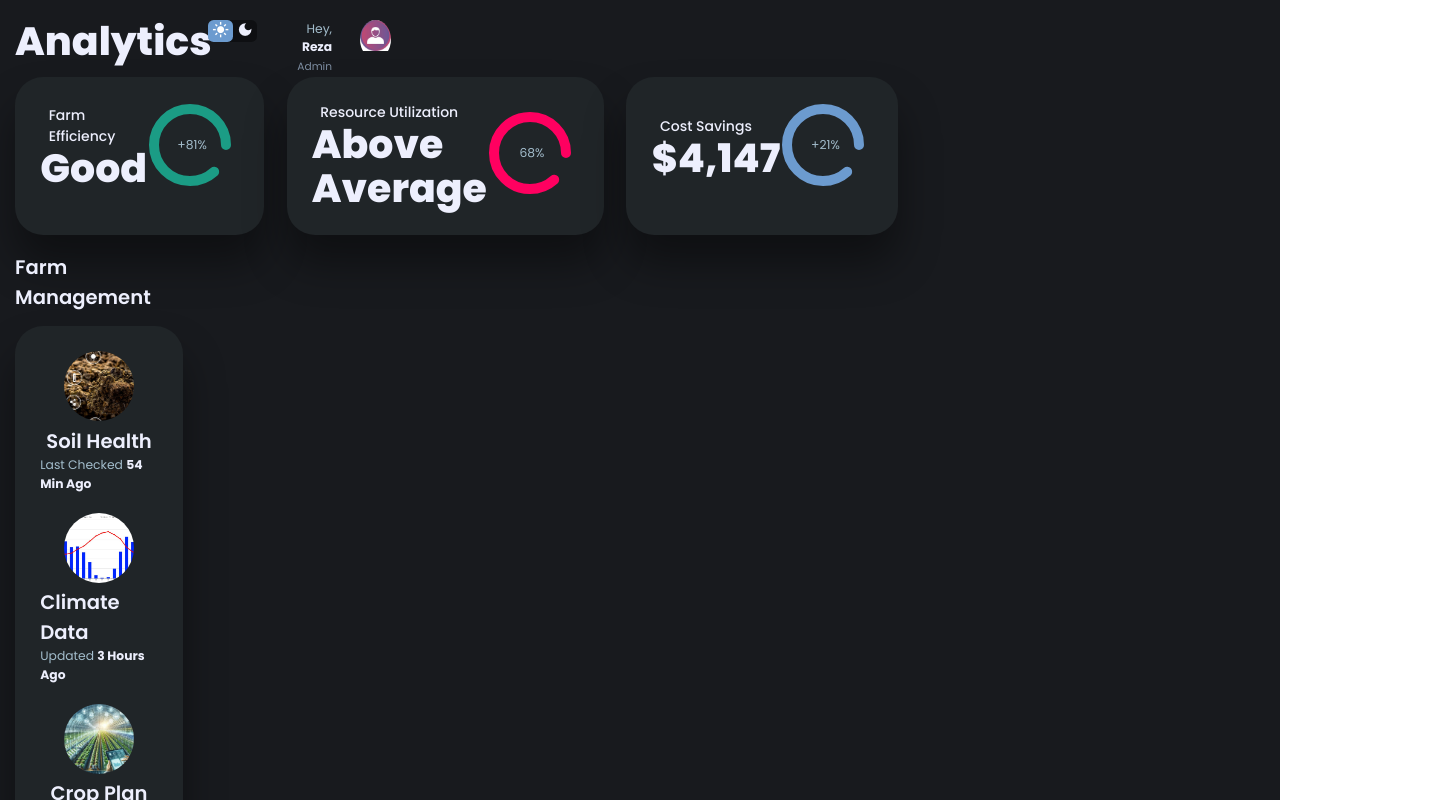
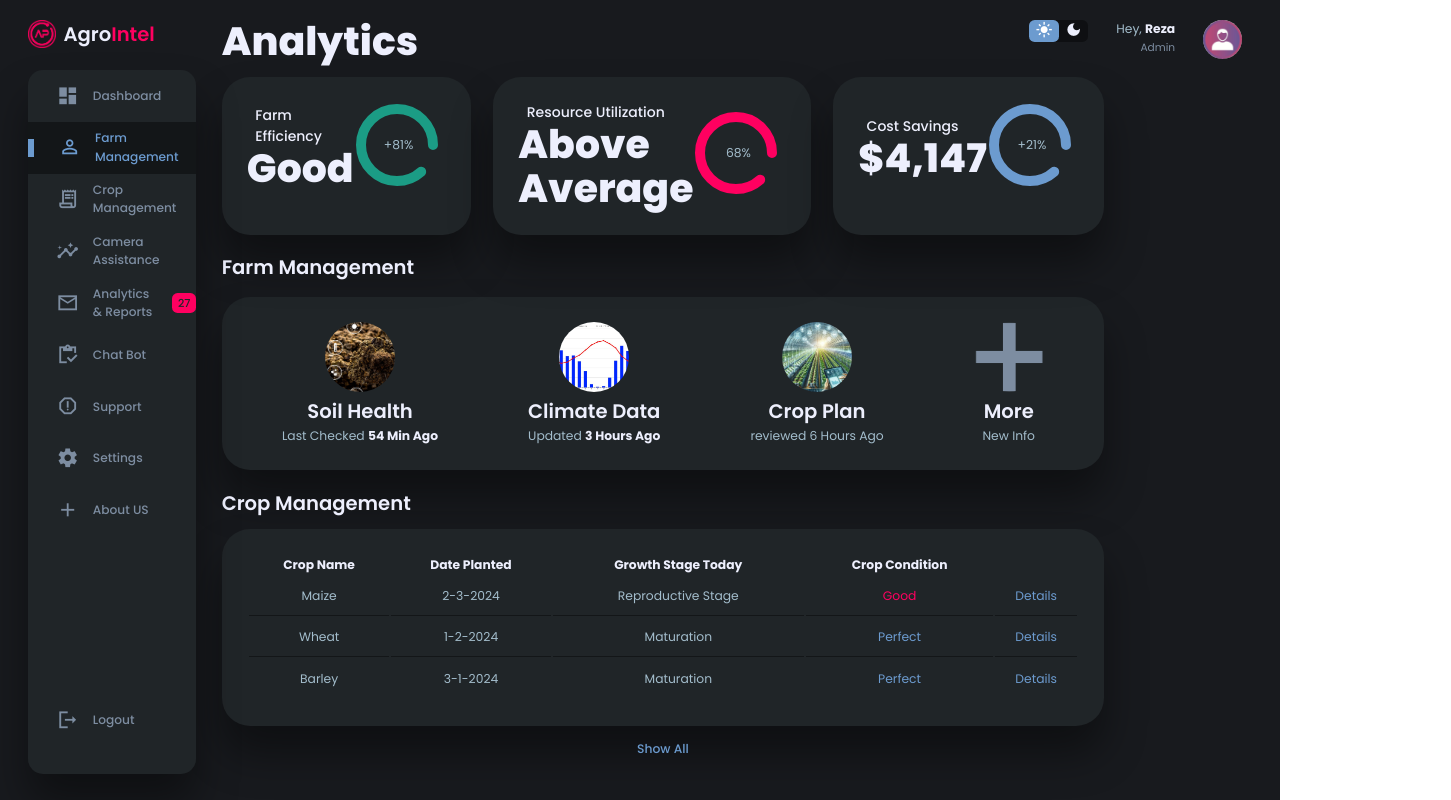
Before and after one commit to Ivar-7/codeCrafters, a React (Vite) app: page / in a window 1280 px wide. Shown: the top 800 px of the page, 1451 px wide, since content can reach past the window. Built offline with nearby package versions, Linux system fonts and the light colour scheme.

Commit message:
code breaking fixed

```diff
--- a/src/App.jsx
+++ b/src/App.jsx
@@ -7,7 +7,6 @@ const App = () => {
   const [isSidebarOpen, setIsSidebarOpen] = useState(false);
 
   const toogleSidebar = () => setIsSidebarOpen(!isSidebarOpen);
-  console.log(isSidebarOpen);
 
   return (
     <div className="container">
--- a/src/components/home/Navbar.jsx
+++ b/src/components/home/Navbar.jsx
@@ -2,7 +2,7 @@ import React from "react";
 
 const Navbar = ({ isSidebarOpen }) => {
   return (
-    <aside style={{ display: isSidebarOpen ? "block" : "none" }}>
+    <aside style={{ display: isSidebarOpen ? "block" : "" }}>
       <div className="toggle">
         <div className="logo">
           <img src="images/logo.png" />
```
